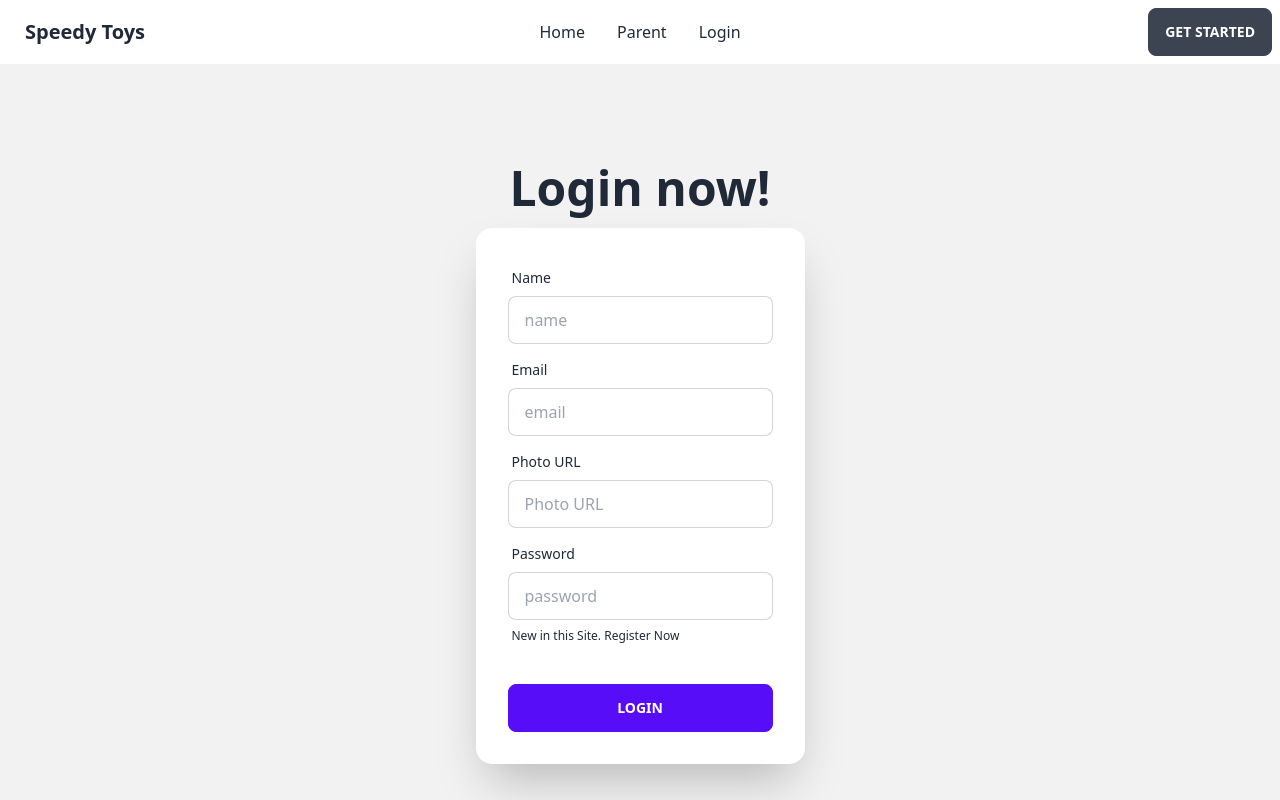
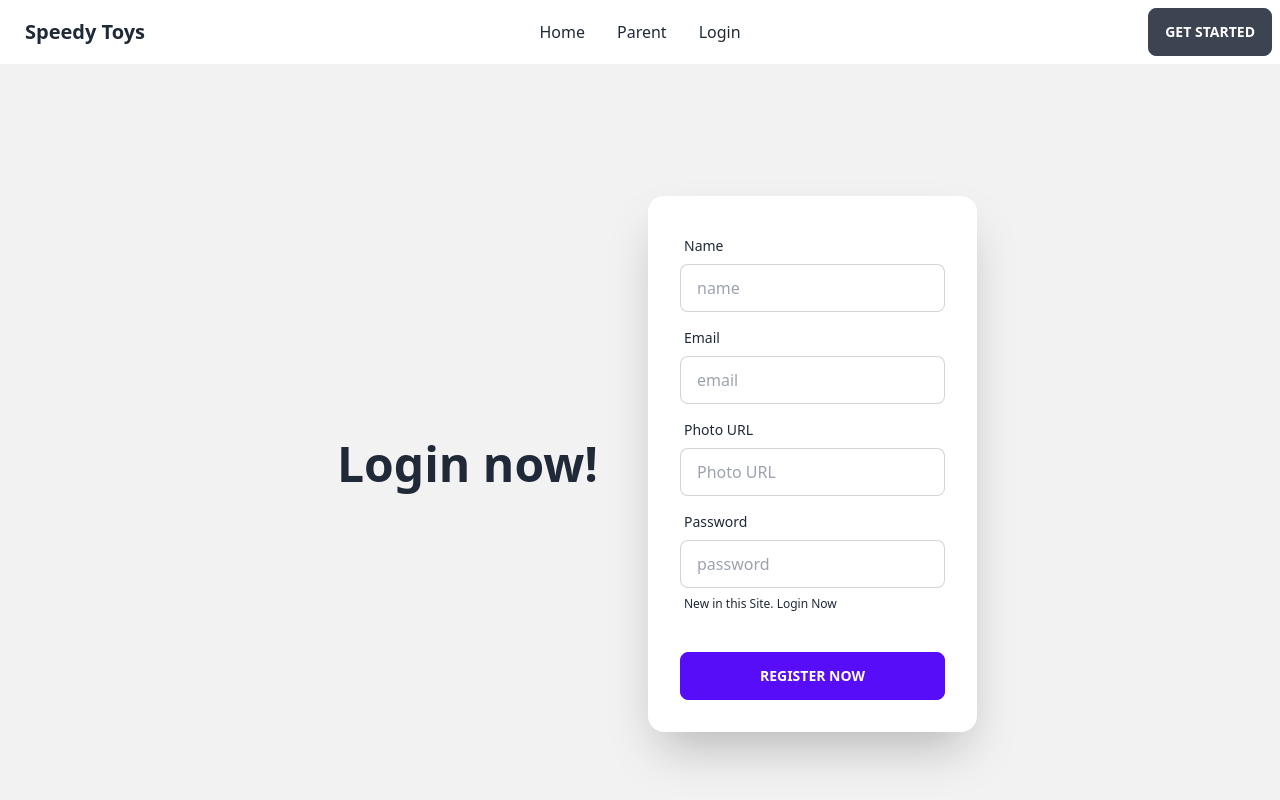
Before and after one commit to DevRowdra/toy-marketplace-client, a React (Vite) app: page /register in a window 1280 px wide. Shown: the top 800 px of the page. Built offline with nearby package versions, Linux system fonts and the light colour scheme; no server answers.

Commit message:
firebase register work done

```diff
--- a/firebase.config.js
+++ b/firebase.config.js
@@ -4,7 +4,7 @@ import { initializeApp } from "firebase/app";
 // https://firebase.google.com/docs/web/setup#available-libraries
 
 // Your web app's Firebase configuration
-console.log(import.meta.env.VITE_API_URL)
+
 const firebaseConfig = {
   apiKey: "AIzaSyCJqfpET5QMIw3qflehAd7im_RM_f9t4gc",
   authDomain: "toy-marketplace-assi-11.firebaseapp.com",
--- a/package.json
+++ b/package.json
@@ -11,6 +11,7 @@
   },
   "dependencies": {
     "daisyui": "^2.51.6",
+    "firebase": "^9.22.0",
     "localforage": "^1.10.0",
     "match-sorter": "^6.3.1",
     "react": "^18.2.0",
--- a/src/AuthProvider/AuthProvider.jsx
+++ b/src/AuthProvider/AuthProvider.jsx
@@ -1,9 +1,11 @@
 import React, { createContext, useEffect, useState } from 'react';
 import { createUserWithEmailAndPassword, getAuth, onAuthStateChanged, signInWithEmailAndPassword, signInWithPopup, signOut } from "firebase/auth";
+
 import app from '../../firebase.config';
+
 export const AuthContext=createContext(null)
 const AuthProvider = ({children}) => {
-    const auth=getAuth(app)
+   const auth=getAuth(app)
 const[user,setUser]=useState(null)
 const[loader,setLoader]=useState(true)
 
@@ -33,14 +35,14 @@ useEffect(()=>{
     }
 },[])
 
-
+const names={name:'rowdra'}
 
     const authInfo={
-user,loader,loginWithGoogle,createUser,loginUser,logOutUser
+user,loader,loginWithGoogle,createUser,loginUser,logOutUser,names
     }
     return (
         <AuthContext.Provider value={authInfo}>
-
+            {children}
         </AuthContext.Provider>
     );
 };
--- /dev/null
+++ b/src/Route/PrivateRoute/PrivateRoute.jsx
@@ -0,0 +1,11 @@
+import React from 'react';
+
+const PrivateRoute = () => {
+    return (
+        <div>
+
+        </div>
+    );
+};
+
+export default PrivateRoute;
--- a/src/main.jsx
+++ b/src/main.jsx
@@ -7,8 +7,11 @@ import {
   RouterProvider,
 } from "react-router-dom";
 import router from './Route/Router.jsx';
+import AuthProvider from './AuthProvider/AuthProvider.jsx';
 ReactDOM.createRoot(document.getElementById('root')).render(
   <React.StrictMode>
-     <RouterProvider router={router} />
+    <AuthProvider>
+    <RouterProvider router={router} />
+    </AuthProvider>
   </React.StrictMode>,
 )
--- a/src/pages/Register/Register.jsx
+++ b/src/pages/Register/Register.jsx
@@ -1,65 +1,101 @@
-import React from 'react';
+import React, { useContext } from 'react';
 import { Link } from 'react-router-dom';
+import { AuthContext } from '../../AuthProvider/AuthProvider';
 
 const Register = () => {
-
-    const handleRegister=(e)=>{
-e.preventDefault()
-console.log(e)
-    }
+  const {createUser,names}=useContext(AuthContext)
+  const handleRegister = (e) => {
+    e.preventDefault();
+    const form = e.target;
+    const name = form.name.value;
+    const email = form.email.value;
+    const password = form.password.value;
+    const photo = form.photo.value;
+    console.log(name, email, password, photo);
+    createUser(email,password)
+    .then(result=>{
+      const user=result.user
+      console.log(user)
+    })
+    .catch(error=>{
+      console.log(error)
+    })
+  };
   return (
     <div>
-
       <div className="hero min-h-screen bg-base-200">
-  <div className="hero-content flex-col  ">
+        <div className="hero-content  grid grid-cols-2  ">
           <div className="text-center  ">
             <h1 className="text-5xl font-bold">Login now!</h1>
-
           </div>
           <div className="card flex-shrink-0 w-full max-w-sm shadow-2xl bg-base-100">
-      <form onSubmit={handleRegister} className="card-body">
+            <form
+              onSubmit={handleRegister}
+              className="card-body"
+            >
               <div className="form-control">
                 <label className="label">
                   <span className="label-text">Name</span>
                 </label>
-          <input type="text" placeholder="name" name="name" className="input input-bordered" />
+                <input
+                  type="text"
+                  placeholder="name"
+                  name="name"
+                  className="input input-bordered"
+                  required
+                />
               </div>
               <div className="form-control">
                 <label className="label">
                   <span className="label-text">Email</span>
                 </label>
-          <input type="text" placeholder="email" name='email' className="input input-bordered" />
+                <input
+                  type="text"
+                  placeholder="email"
+                  name="email"
+                  className="input input-bordered"
+                  required
+                />
               </div>
               <div className="form-control">
                 <label className="label">
                   <span className="label-text">Photo URL</span>
                 </label>
-          <input type="text" placeholder="Photo URL" name='photo' className="input input-bordered" />
+                <input
+                  type="url"
+                  placeholder="Photo URL"
+                  name="photo"
+                  className="input input-bordered"
+                  required
+                />
               </div>
               <div className="form-control">
                 <label className="label">
                   <span className="label-text">Password</span>
                 </label>
-          <input type="text" placeholder="password" name='password' className="input input-bordered" />
+                <input
+                  type="text"
+                  placeholder="password"
+                  name="password"
+                  className="input input-bordered"
+                  required
+                />
                 <label className="label">
-            <Link to={'/login'} className="label-text-alt link link-hover">New in this Site. Register Now</Link>
+                  <Link
+                    to={'/login'}
+                    className="label-text-alt link link-hover"
+                  >
+                    New in this Site. Login Now
+                  </Link>
                 </label>
               </div>
               <div className="form-control mt-6">
-          <button className="btn btn-primary">Login</button>
+                <button className="btn btn-primary">Register Now</button>
               </div>
             </form>
           </div>
         </div>
       </div>
-
-
-
-
-
-
-
-
     </div>
   );
 };
```
Also changed, not shown: 1 other file (tests, documents, lock files or other folders). Lines whose indentation alone changed are shown as unchanged.
